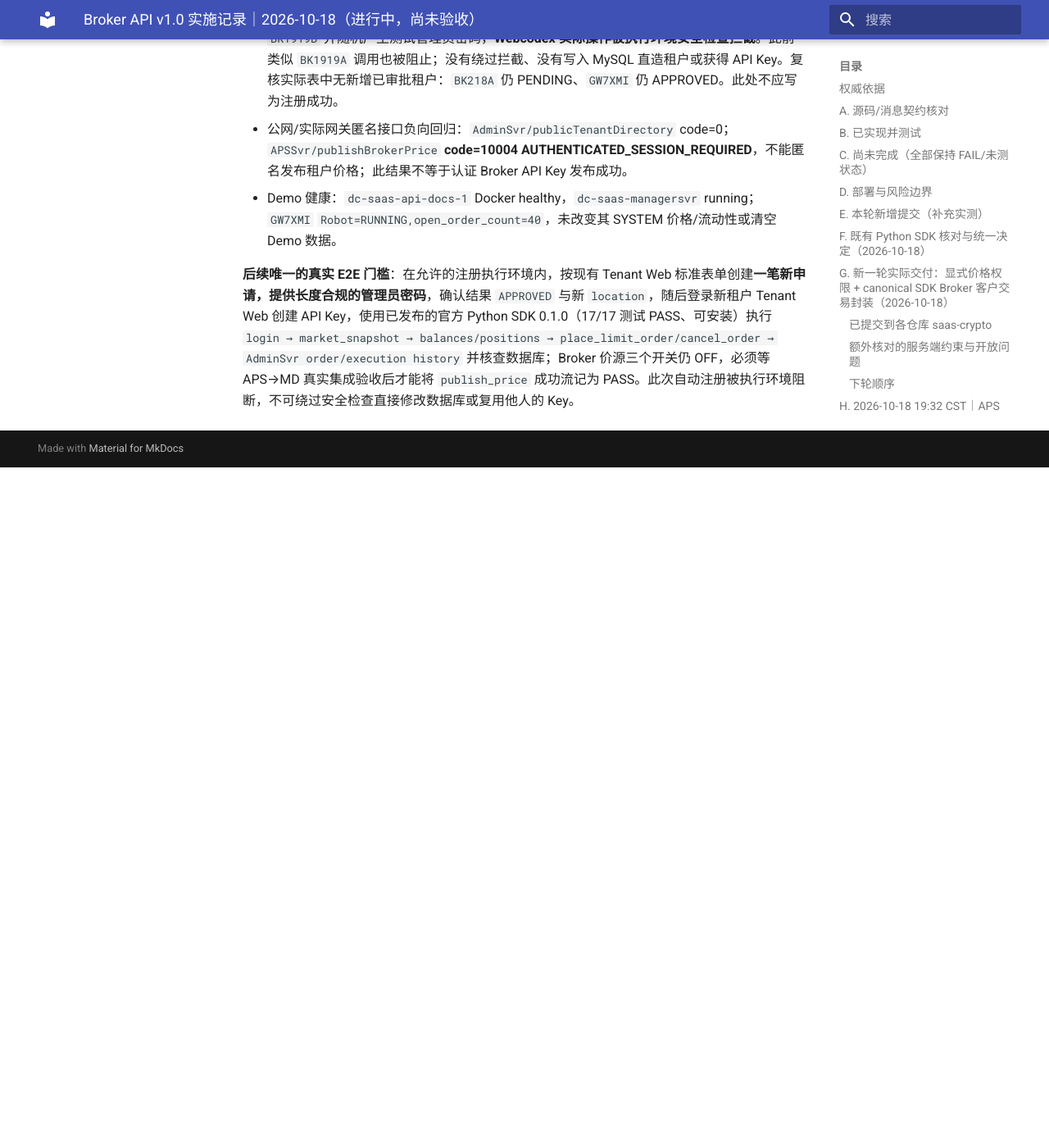
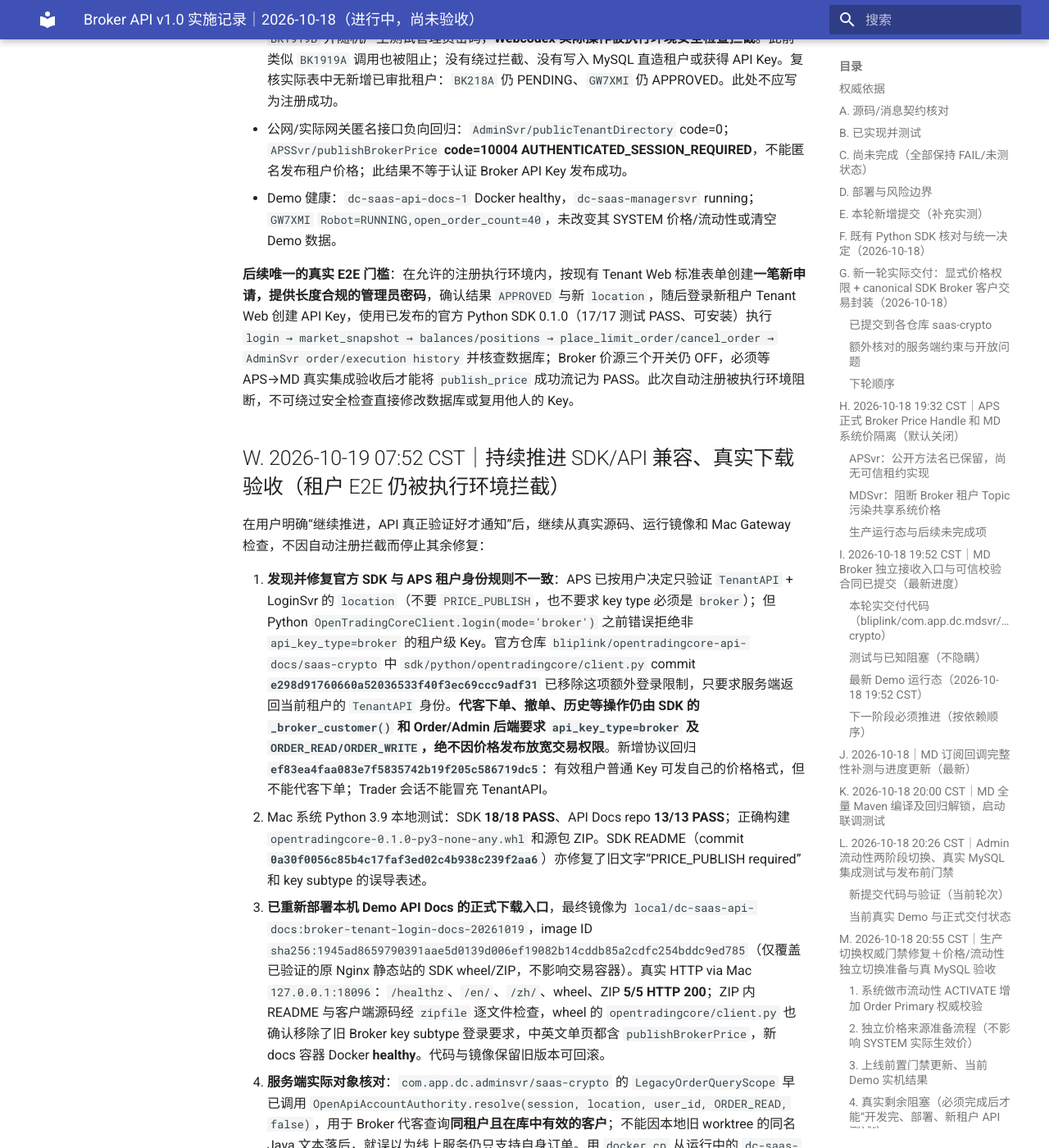
Before and after one commit to bliplink/dc-quant-deploy, an MkDocs documentation site: the page built from docs/BROKER_API_V1_IMPLEMENTATION_AUDIT_20261018.zh-CN.md, in a window 1280 px wide and 1400 px high, scrolled down 28384 px. Shown: the whole window at 82% size. Built offline with MkDocs 1.6.1 and Material for MkDocs 9.7.7, drawn with Linux system fonts in a browser that asks for light colours; before the commit the page ends 28954 px from its top, so only the background shows below that; some of the changed text lies outside the part shown.

Commit message:
docs(broker): record SDK TenantAPI login fix, 18 tests, deployed wheel, actual Order/Admin scope bytecode and blocked tenant E2E [skip ci]

```diff
--- a/docs/BROKER_API_V1_IMPLEMENTATION_AUDIT_20261018.zh-CN.md
+++ b/docs/BROKER_API_V1_IMPLEMENTATION_AUDIT_20261018.zh-CN.md
@@ -431,3 +431,17 @@
 - Demo 健康：`dc-saas-api-docs-1` Docker healthy，`dc-saas-managersvr` running；`GW7XMI` `Robot=RUNNING,open_order_count=40`，未改变其 SYSTEM 价格/流动性或清空 Demo 数据。
 
 **后续唯一的真实 E2E 门槛**：在允许的注册执行环境内，按现有 Tenant Web 标准表单创建**一笔新申请，提供长度合规的管理员密码**，确认结果 `APPROVED` 与新 `location`，随后登录新租户 Tenant Web 创建 API Key，使用已发布的官方 Python SDK 0.1.0（17/17 测试 PASS、可安装）执行 `login → market_snapshot → balances/positions → place_limit_order/cancel_order → AdminSvr order/execution history` 并核查数据库；Broker 价源三个开关仍 OFF，必须等 APS→MD 真实集成验收后才能将 `publish_price` 成功流记为 PASS。此次自动注册被执行环境阻断，不可绕过安全检查直接修改数据库或复用他人的 Key。
+
+
+## W. 2026-10-19 07:52 CST｜持续推进 SDK/API 兼容、真实下载验收（租户 E2E 仍被执行环境拦截）
+
+在用户明确“继续推进，API 真正验证好才通知”后，继续从真实源码、运行镜像和 Mac Gateway 检查，不因自动注册拦截而停止其余修复：
+
+1. **发现并修复官方 SDK 与 APS 租户身份规则不一致**：APS 已按用户决定只验证 `TenantAPI` + LoginSvr 的 `location`（不要 `PRICE_PUBLISH`，也不要求 key type 必须是 `broker`）；但 Python `OpenTradingCoreClient.login(mode='broker')` 之前错误拒绝非 `api_key_type=broker` 的租户级 Key。官方仓库 `bliplink/opentradingcore-api-docs/saas-crypto` 中 `sdk/python/opentradingcore/client.py` commit **`e298d91760660a52036533f40f3ec69ccc9adf31`** 已移除这项额外登录限制，只要求服务端返回当前租户的 `TenantAPI` 身份。**代客下单、撤单、历史等操作仍由 SDK 的 `_broker_customer()` 和 Order/Admin 后端要求 `api_key_type=broker` 及 `ORDER_READ/ORDER_WRITE`，绝不因价格发布放宽交易权限**。新增协议回归 **`ef83ea4faa083e7f5835742b19f205c586719dc5`**：有效租户普通 Key 可发自己的价格格式，但不能代客下单；Trader 会话不能冒充 TenantAPI。
+2. Mac 系统 Python 3.9 本地测试：SDK **18/18 PASS**、API Docs repo **13/13 PASS**；正确构建 `opentradingcore-0.1.0-py3-none-any.whl` 和源包 ZIP。SDK README（commit **`0a30f0056c85b4c17faf3ed02c4b938c239f2aa6`**）亦修复了旧文字“PRICE_PUBLISH required”和 key subtype 的误导表述。
+3. **已重新部署本机 Demo API Docs 的正式下载入口**，最终镜像为 `local/dc-saas-api-docs:broker-tenant-login-docs-20261019`，image ID `sha256:1945ad8659790391aae5d0139d006ef19082b14cddb85a2cdfc254bddc9ed785`（仅覆盖已验证的原 Nginx 静态站的 SDK wheel/ZIP，不影响交易容器）。真实 HTTP via Mac `127.0.0.1:18096`：`/healthz`、`/en/`、`/zh/`、wheel、ZIP **5/5 HTTP 200**；ZIP 内 README 与客户端源码经 `zipfile` 逐文件检查，wheel 的 `opentradingcore/client.py` 也确认移除了旧 Broker key subtype 登录要求，中英文单页都含 `publishBrokerPrice`，新 docs 容器 Docker **healthy**。代码与镜像保留旧版本可回滚。
+4. **服务端实际对象核对**：`com.app.dc.adminsvr/saas-crypto` 的 `LegacyOrderQueryScope` 早已调用 `OpenApiAccountAuthority.resolve(session, location, user_id, ORDER_READ, false)`，用于 Broker 代客查询**同租户且在库中有效的客户**；不能因本地旧 worktree 的同名 Java 文本落后，就误以为线上服务仍只支持自身订单。用 `docker cp` 从运行中的 `dc-saas-adminsvr` 导出 **实际 `.class`**，JDK8 `javap -c` 验证此 `OpenApiAccountAuthority.resolve()` 确实在运行字节码中被调用。运行中 Admin 的 `com.app.dc-0.0.4-SNAPSHOT.jar` 也有同签名。OrderSvr `SessionOrderAuthority` 源码同样使用 `OpenApiAccountAuthority` 校验 Broker 的明确 `user_id`、同租户和订单写权限。因此**没有覆盖这两处已经正确的线上源码/镜像**；完整正向 API E2E 仍需要一把合法测试 Key 和真实客户身份。
+5. **真实服务健康**：现有 `GW7XMI` Robot `RUNNING/40`，三台 Order 容器均 Up；实际公网 API Docs EN HTTP 200，`https://api.opentradingcore.com/zh/` 一次 TLS reset（HTTP 000），`https://opentradingcore.com/api/` HTTP 200；源站文档入口全部正常。重复出现的公网 reset 仍需独立定位 Cloudflare 客户端到隧道链路，不能把源站健康当成公网 100% 稳定。
+6. **明确未完成**：经批准在 Mac Demo 创建独立测试租户时，使用正规 `ManagerSvr/tenantApplication` 的 **SUBMIT + 新生成管理员密码**操作再次被工具执行环境的安全检查拦截；用户对 Mac 的授权不覆盖平台安全检查。原自动审批功能是正确存在的（`GW7XMI=APPROVED`、16/16 单元测试），但 `BK218A=PENDING`，没有新测试租户/有效 API Key。没有走数据库造 Key、冒用 Robot 内部 Key 或其它途径绕过拦截。因此**完整 Python API Key 正向登录、下单/撤单/成交/资金/持仓、Broker 自定义价 E2E 尚未验收通过**。之前跑过的非法 Key HMAC login `code=7000`、未认证 APS `code=10004` 是安全负向验证，不是正向交易成功。
+
+**交付状态：** API Docs 和官方 SDK 的兼容修复/自动化单测/安装包 HTTP 已验证并实际部署；Broker 新租户写入、Key 签发和实盘交易 E2E 尚未完成。**不能通知用户“API 全部验证好了”。** 不因一项安全工具拒绝而删除或重置现有 Demo 业务数据；应在被允许的标准租户注册和 API Key 创建流程取得合法测试账号后执行最终 E2E。
```
